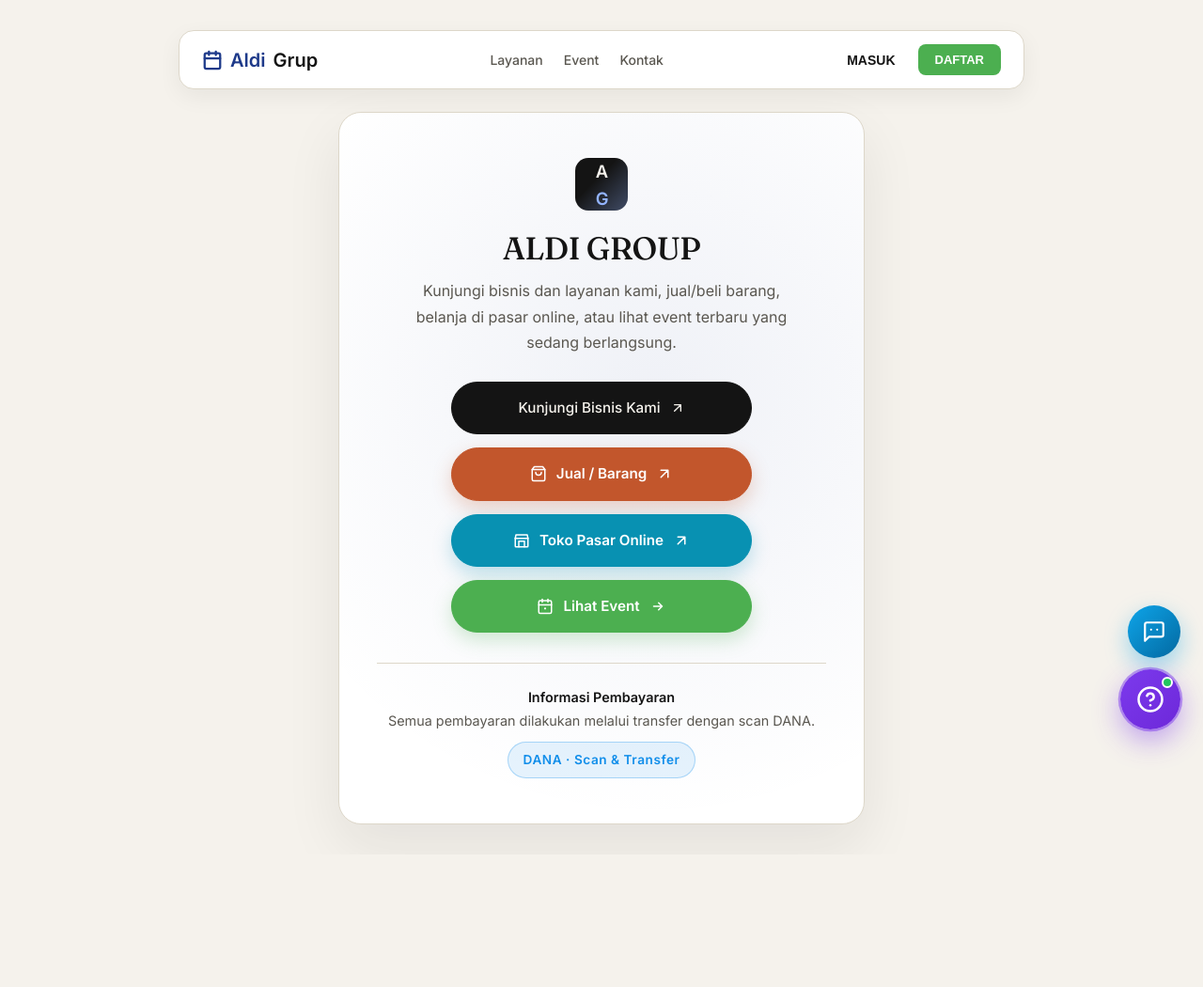
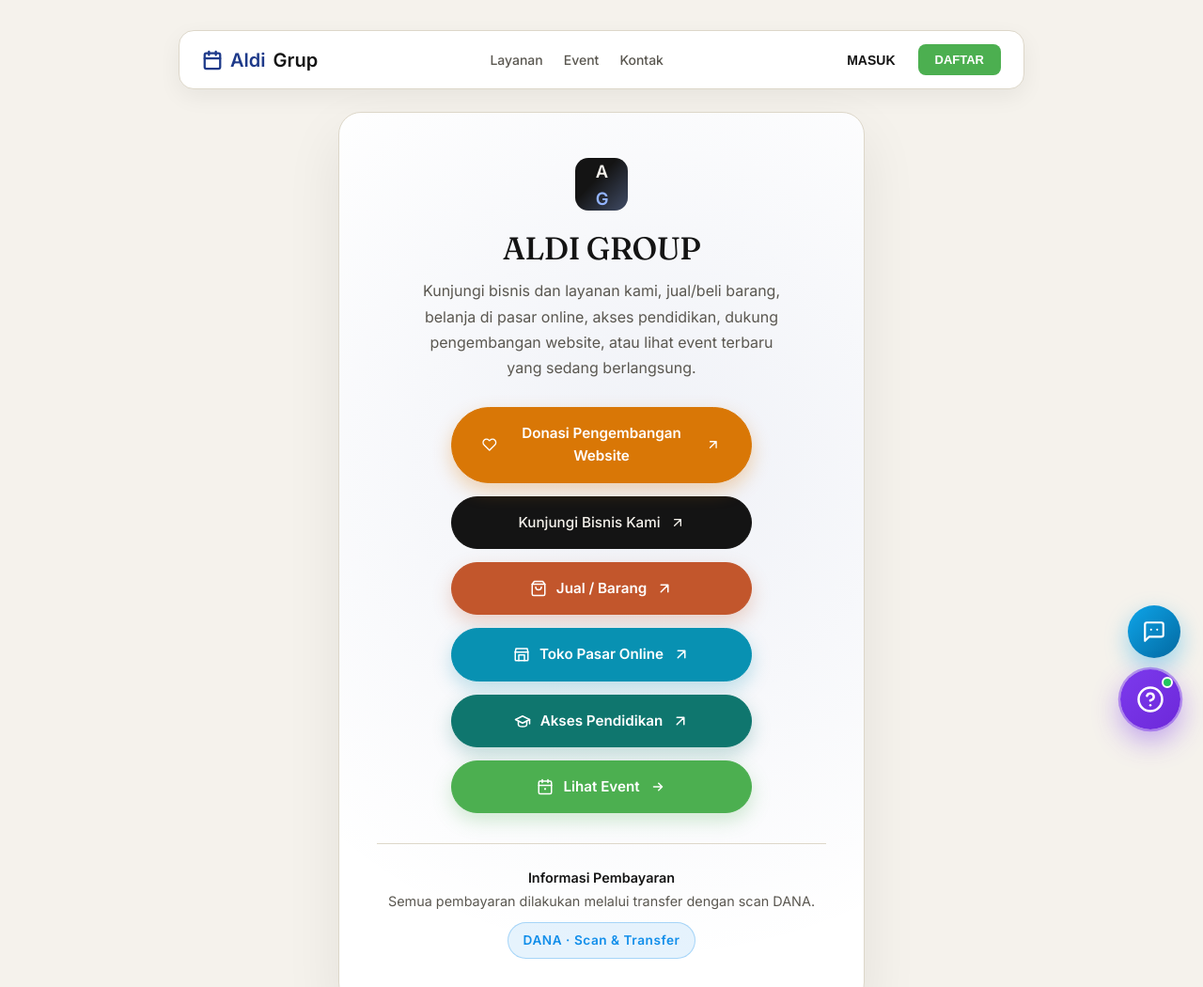
Before and after one commit to companycom/Business.id, a plain HTML site: page index.html in a window 1280 px wide. Shown: the top 1050 px of the page at 94% size. Before the commit the page ends 909 px from the top, so only its background shows below. Drawn offline with Linux system fonts and the light colour scheme.

Commit message:
Update index.html

```diff
--- a/index.html
+++ b/index.html
@@ -24,6 +24,11 @@
     --ai-light:#ede9fe;
     --pasar:#0891b2;
     --pasar-dark:#0e7490;
+    --edu:#0f766e;
+    --edu-dark:#115e59;
+    /* warna baru untuk tombol donasi */
+    --donasi:#d97706;
+    --donasi-dark:#b45309;
   }
   html{scroll-behavior:smooth}
   body{
@@ -262,7 +267,6 @@
   .btn-shop svg{width:18px;height:18px;transition:transform .3s}
   .btn-shop:hover svg{transform:scale(1.1)}
 
-  /* ===== TOMBOL BARU: Toko Pasar Online ===== */
   .btn-pasar{
     display:inline-flex;
     align-items:center;
@@ -289,6 +293,77 @@
   }
   .btn-pasar svg{width:18px;height:18px;transition:transform .3s}
   .btn-pasar:hover svg{transform:scale(1.1)}
+
+  .btn-edu{
+    display:inline-flex;
+    align-items:center;
+    justify-content:center;
+    gap:10px;
+    padding:15px 32px;
+    background:var(--edu);
+    color:#fff;
+    border-radius:99px;
+    font-weight:600;
+    font-size:.95rem;
+    transition:all .3s;
+    border:1px solid var(--edu);
+    text-decoration:none;
+    width:100%;
+    max-width:320px;
+    box-shadow:0 8px 20px rgba(15,118,110,.25);
+  }
+  .btn-edu:hover{
+    background:var(--edu-dark);
+    border-color:var(--edu-dark);
+    transform:translateY(-3px);
+    box-shadow:0 16px 30px rgba(15,118,110,.4);
+  }
+  .btn-edu svg{width:18px;height:18px;transition:transform .3s}
+  .btn-edu:hover svg{transform:scale(1.1)}
+
+  /* ===== TOMBOL BARU: Donasi ===== */
+  .btn-donasi{
+    display:inline-flex;
+    align-items:center;
+    justify-content:center;
+    gap:10px;
+    padding:15px 32px;
+    background:var(--donasi);
+    color:#fff;
+    border-radius:99px;
+    font-weight:600;
+    font-size:.95rem;
+    transition:all .3s;
+    border:1px solid var(--donasi);
+    text-decoration:none;
+    width:100%;
+    max-width:320px;
+    box-shadow:0 8px 20px rgba(217,119,6,.3);
+    position:relative;
+    overflow:hidden;
+  }
+  .btn-donasi::before{
+    content:'';
+    position:absolute;
+    top:0;left:-100%;
+    width:100%;height:100%;
+    background:linear-gradient(90deg,transparent,rgba(255,255,255,.25),transparent);
+    animation:shimmer 2.5s infinite;
+  }
+  @keyframes shimmer{
+    0%{left:-100%}
+    60%{left:100%}
+    100%{left:100%}
+  }
+  .btn-donasi:hover{
+    background:var(--donasi-dark);
+    border-color:var(--donasi-dark);
+    transform:translateY(-3px);
+    box-shadow:0 16px 30px rgba(217,119,6,.45);
+  }
+  .btn-donasi svg{width:18px;height:18px;transition:transform .3s;position:relative;z-index:1}
+  .btn-donasi:hover svg{transform:scale(1.15) rotate(-8deg)}
+  .btn-donasi span{position:relative;z-index:1}
 
   .btn-event{
     display:inline-flex;
@@ -843,7 +918,7 @@
     .navbar{padding:12px 16px}
     .nav-links{display:none}
     .card{padding:36px 24px;border-radius:18px}
-    .btn-visit,.btn-shop,.btn-pasar,.btn-event{max-width:100%;padding:14px 24px;font-size:.9rem}
+    .btn-visit,.btn-shop,.btn-pasar,.btn-edu,.btn-donasi,.btn-event{max-width:100%;padding:14px 24px;font-size:.9rem}
     .modal-box{padding:28px 20px}
 
     .fab{width:56px;height:56px;bottom:16px;right:16px}
@@ -895,9 +970,18 @@
     <div class="logo-mark" aria-hidden="true"><strong>A</strong><span>G</span></div>
 
     <h1>ALDI GROUP</h1>
-    <p class="lead">Kunjungi bisnis dan layanan kami, jual/beli barang, belanja di pasar online, atau lihat event terbaru yang sedang berlangsung.</p>
+    <p class="lead">Kunjungi bisnis dan layanan kami, jual/beli barang, belanja di pasar online, akses pendidikan, dukung pengembangan website, atau lihat event terbaru yang sedang berlangsung.</p>
 
     <div class="btn-group">
+      <!-- ===== TOMBOL PALING ATAS: Donasi ===== -->
+      <a href="https://companycom.github.io/donasi" target="_blank" rel="noopener noreferrer" class="btn-donasi">
+        <svg viewBox="0 0 24 24" fill="none" stroke="currentColor" stroke-width="2" stroke-linecap="round" stroke-linejoin="round">
+          <path d="M20.84 4.61a5.5 5.5 0 0 0-7.78 0L12 5.67l-1.06-1.06a5.5 5.5 0 0 0-7.78 7.78l1.06 1.06L12 21.23l7.78-7.78 1.06-1.06a5.5 5.5 0 0 0 0-7.78z"/>
+        </svg>
+        <span>Donasi Pengembangan Website</span>
+        <svg width="16" height="16" viewBox="0 0 24 24" fill="none" stroke="currentColor" stroke-width="2" stroke-linecap="round" stroke-linejoin="round"><path d="M7 17 17 7M7 7h10v10"/></svg>
+      </a>
+
       <a href="https://companycom.github.io/lobby.com" target="_blank" rel="noopener noreferrer" class="btn-visit">
         Kunjungi Bisnis Kami
         <svg viewBox="0 0 24 24" fill="none" stroke="currentColor" stroke-width="2" stroke-linecap="round" stroke-linejoin="round"><path d="M7 17 17 7M7 7h10v10"/></svg>
@@ -913,7 +997,6 @@
         <svg width="16" height="16" viewBox="0 0 24 24" fill="none" stroke="currentColor" stroke-width="2" stroke-linecap="round" stroke-linejoin="round"><path d="M7 17 17 7M7 7h10v10"/></svg>
       </a>
 
-      <!-- ===== TOMBOL BARU: Toko Pasar Online ===== -->
       <a href="https://companycom.github.io/pasar.online" target="_blank" rel="noopener noreferrer" class="btn-pasar">
         <svg viewBox="0 0 24 24" fill="none" stroke="currentColor" stroke-width="2" stroke-linecap="round" stroke-linejoin="round">
           <path d="M3 9l1-5h16l1 5"/>
@@ -922,6 +1005,16 @@
           <path d="M8 21V13h8v8"/>
         </svg>
         Toko Pasar Online
+        <svg width="16" height="16" viewBox="0 0 24 24" fill="none" stroke="currentColor" stroke-width="2" stroke-linecap="round" stroke-linejoin="round"><path d="M7 17 17 7M7 7h10v10"/></svg>
+      </a>
+
+      <a href="https://companycom.github.io/pendidikan" target="_blank" rel="noopener noreferrer" class="btn-edu">
+        <svg viewBox="0 0 24 24" fill="none" stroke="currentColor" stroke-width="2" stroke-linecap="round" stroke-linejoin="round">
+          <path d="M22 10 12 5 2 10l10 5 10-5Z"/>
+          <path d="M6 12v5c0 1.5 2.7 3 6 3s6-1.5 6-3v-5"/>
+          <path d="M22 10v6"/>
+        </svg>
+        Akses Pendidikan
         <svg width="16" height="16" viewBox="0 0 24 24" fill="none" stroke="currentColor" stroke-width="2" stroke-linecap="round" stroke-linejoin="round"><path d="M7 17 17 7M7 7h10v10"/></svg>
       </a>
 
@@ -1456,6 +1549,8 @@
       { k:/link storeme|storeme\.com/i, a:'<code>companycom.github.io/storeme.com</code> = <strong>toko online</strong> Aldi Group.' },
       { k:/link pasar|pasar\.online/i, a:'<code>companycom.github.io/pasar.online</code> = <strong>pasar online (marketplace)</strong> Aldi Group.' },
       { k:/link event|event\.co/i,    a:'<code>companycom.github.io/event.co</code> = <strong>halaman event</strong> resmi Aldi Group.' },
+      { k:/link pendidikan|pendidikan/i, a:'<code>companycom.github.io/pendidikan</code> = <strong>halaman akses pendidikan</strong> Aldi Group.' },
+      { k:/link donasi|donasi/i, a:'<code>companycom.github.io/donasi</code> = <strong>halaman donasi pengembangan website</strong> Aldi Group. Dukungan Anda sangat berarti untuk pengembangan fitur baru.' },
       { k:/tab baru/i,            a:'Supaya halaman Aldi Group tetap terbuka dan pelanggan bisa kembali dengan mudah.' },
       { k:/link aman/i,           a:'Aman — semua link mengarah ke domain resmi <code>github.io</code> milik Aldi Group.' },
       { k:/bagikan link|share/i,  a:'Copy URL dari tombol, lalu share lewat WhatsApp/sosmed. <strong>Jangan ubah karakter URL</strong>.' },
@@ -1517,6 +1612,13 @@
       { k:/info event terbaru/i,  a:'Pantau <code>event.co</code> dan sosial media resmi Aldi Group.' },
       { k:/usulkan tema/i,        a:'Boleh! Kirim ide ke admin event untuk dipertimbangkan.' },
 
+      // Pendidikan
+      { k:/akses pendidikan|link pendidikan/i, a:'Klik tombol <strong>Akses Pendidikan</strong> di halaman ini, atau buka <code>companycom.github.io/pendidikan</code>.' },
+      { k:/pendidikan/i, a:'Aldi Group menyediakan akses pendidikan lewat halaman <code>companycom.github.io/pendidikan</code>.' },
+
+      // Donasi
+      { k:/donasi|dukung|support/i, a:'Terima kasih! Donasi untuk pengembangan website bisa melalui tombol <strong>Donasi Pengembangan Website</strong>, atau langsung ke <code>companycom.github.io/donasi</code>. Dukungan Anda sangat berarti 🙏.' },
+
       // Akun
       { k:/cara daftar/i,         a:'Klik tombol <strong>DAFTAR</strong> di navbar, isi nama, email, password.' },
       { k:/^bagaimana cara login/i, a:'Klik <strong>MASUK</strong>, masukkan email & password yang terdaftar.' },
@@ -1544,6 +1646,8 @@
       if (/pasar/.test(lower)) return 'Pasar Online ada di <code>pasar.online</code>. Klik tombol <strong>Toko Pasar Online</strong>.';
       if (/toko|barang|jual|beli/.test(lower)) return 'Kunjungi toko kami di <code>storeme.com</code> lewat tombol <strong>Jual / Barang</strong>.';
       if (/event|acara|tiket/.test(lower)) return 'Info event ada di <code>event.co</code>. Klik tombol <strong>Lihat Event</strong>.';
+      if (/pendidikan|sekolah|belajar/.test(lower)) return 'Akses pendidikan ada di <code>companycom.github.io/pendidikan</code>. Klik tombol <strong>Akses Pendidikan</strong>.';
+      if (/donasi|dukung|support/.test(lower)) return 'Dukungan Anda sangat berarti! Donasi untuk pengembangan website bisa melalui tombol <strong>Donasi Pengembangan Website</strong>, atau langsung ke <code>companycom.github.io/donasi</code>.';
       if (/bisnis|layanan/.test(lower)) return 'Bisnis Aldi Group bisa diakses lewat tombol <strong>Kunjungi Bisnis Kami</strong> (lobby.com).';
       return 'Maaf, saya belum punya jawaban spesifik untuk itu. Coba pilih pertanyaan lain dari daftar 100, atau hubungi admin Aldi Group 🙏.';
     }
```
